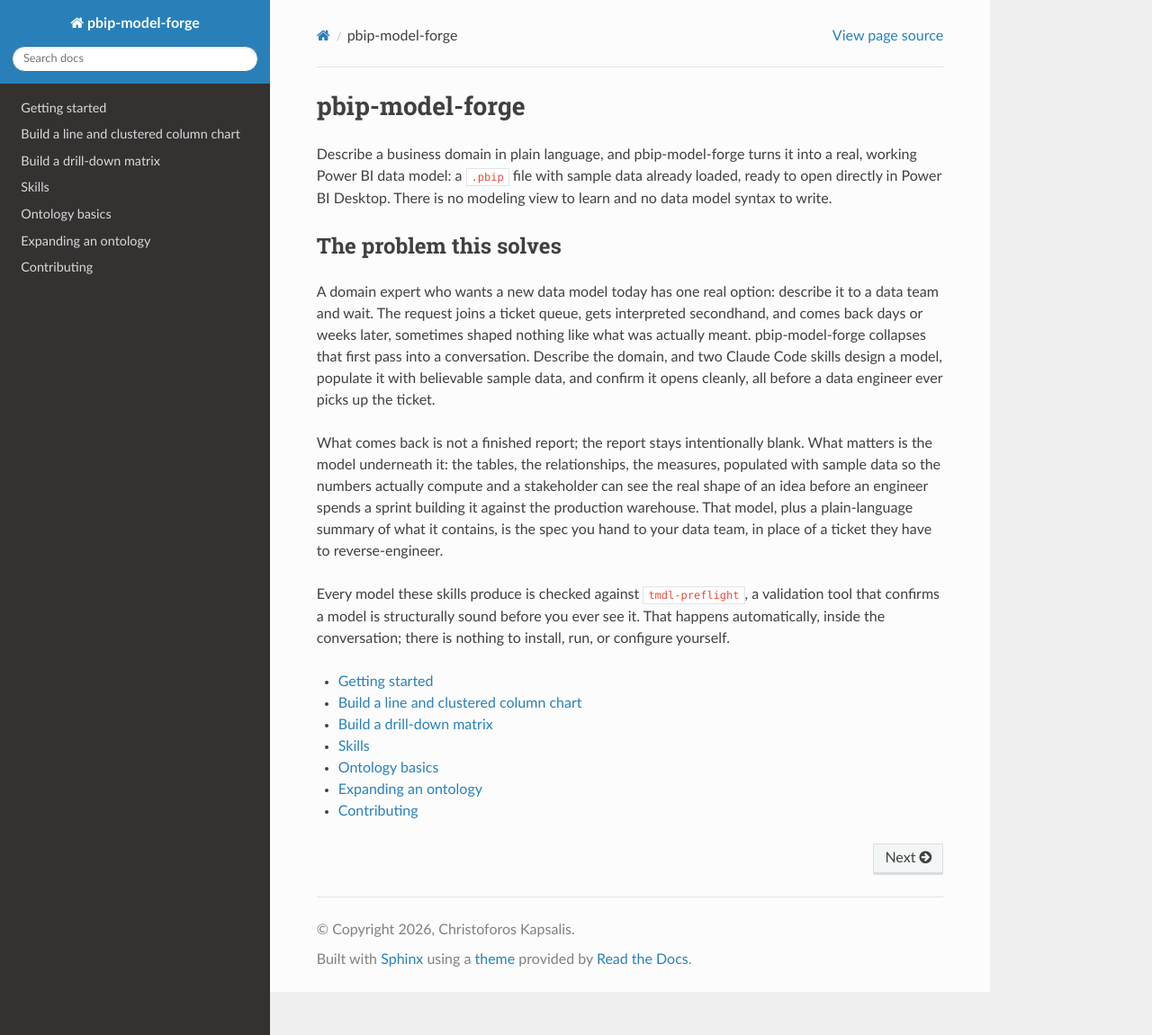
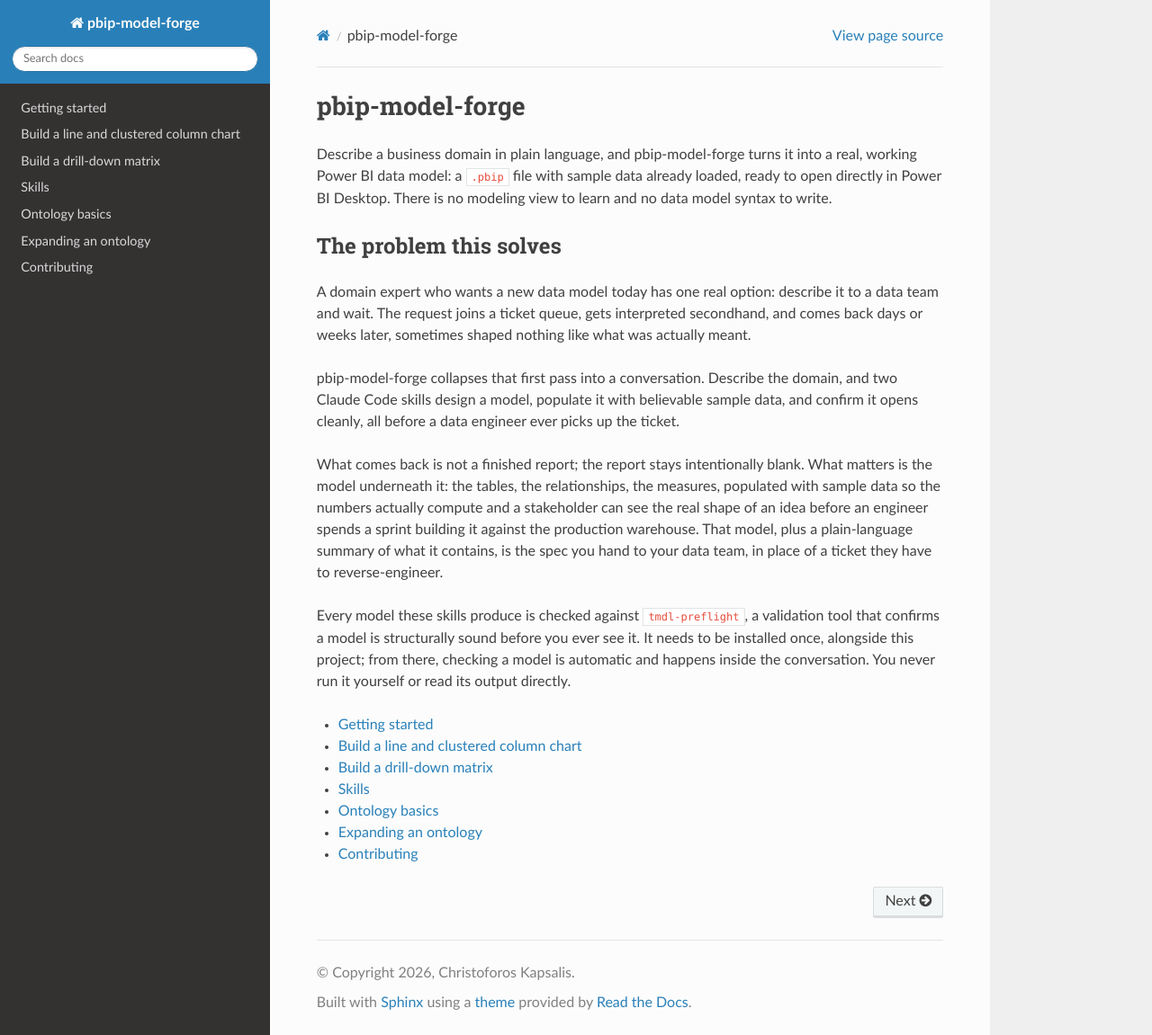
Before and after one commit to C-Kapsalis/pbip-model-forge-documentation, a Sphinx documentation site: the page built from docs/index.rst, in a window 1280 px wide and 1151 px high. Shown: the whole window at 90% size. Built offline with Sphinx 7.4.7 and the Read the Docs theme 3.1.0, drawn with Linux system fonts in a browser that asks for light colours.

Commit message:
Split a run-on paragraph, fix a false "nothing to install" claim
tmdl-preflight does need a one-time install; only running it against a
model is automatic and invisible to the reader.

```diff
--- a/docs/index.rst
+++ b/docs/index.rst
@@ -14,6 +14,7 @@
 describe it to a data team and wait. The request joins a ticket
 queue, gets interpreted secondhand, and comes back days or weeks
 later, sometimes shaped nothing like what was actually meant.
+
 pbip-model-forge collapses that first pass into a conversation.
 Describe the domain, and two Claude Code skills design a model,
 populate it with believable sample data, and confirm it opens cleanly,
@@ -30,8 +31,10 @@
 
 Every model these skills produce is checked against ``tmdl-preflight``,
 a validation tool that confirms a model is structurally sound before
-you ever see it. That happens automatically, inside the conversation;
-there is nothing to install, run, or configure yourself.
+you ever see it. It needs to be installed once, alongside this
+project; from there, checking a model is automatic and happens inside
+the conversation. You never run it yourself or read its output
+directly.
 
 .. toctree::
    :maxdepth: 1
```
